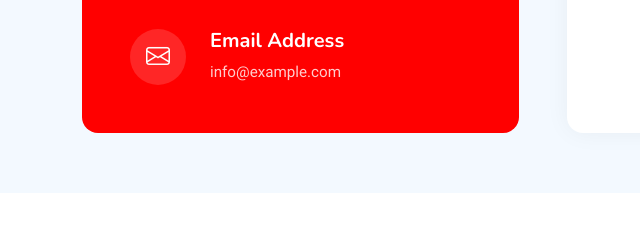
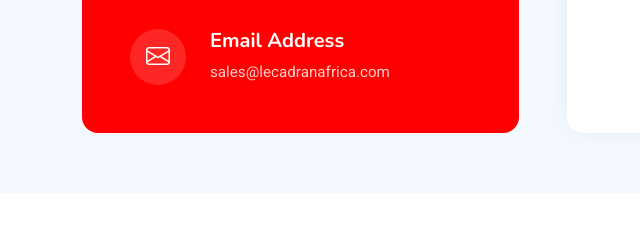
Before and after one commit to PowellHabwe/Le-Cadran-Website, a plain HTML site: page index.html in a window 1280 px wide. Shown: the part 5005-5236 px from the top of the page, 0-640 px from the left. Drawn offline with nearby package versions, Linux system fonts and the light colour scheme.

Commit message:
git configs

```diff
--- a/index.html
+++ b/index.html
@@ -815,7 +815,7 @@
                 </div>
                 <div class="content">
                   <h4>Email Address</h4>
-                  <p>info@example.com</p>
+                  <p>sales@lecadranafrica.com</p>
                 </div>
               </div>
             </div>
```
